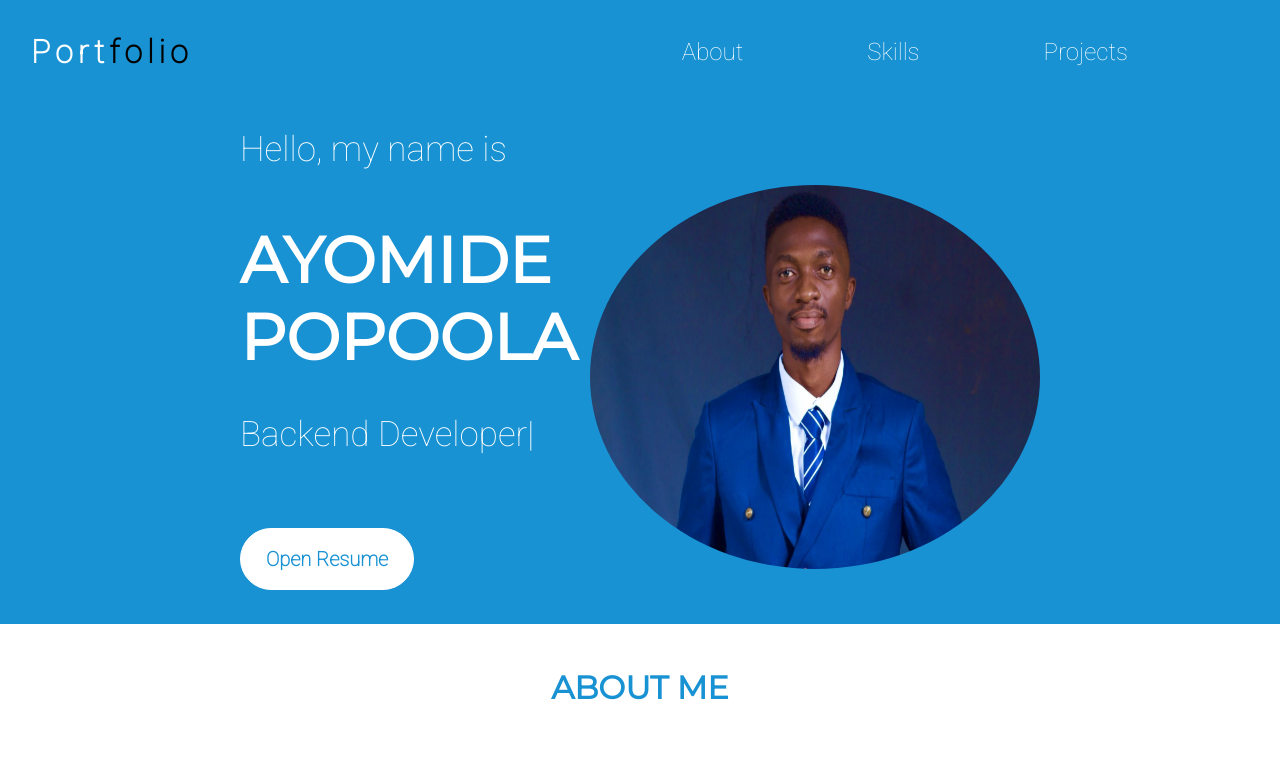
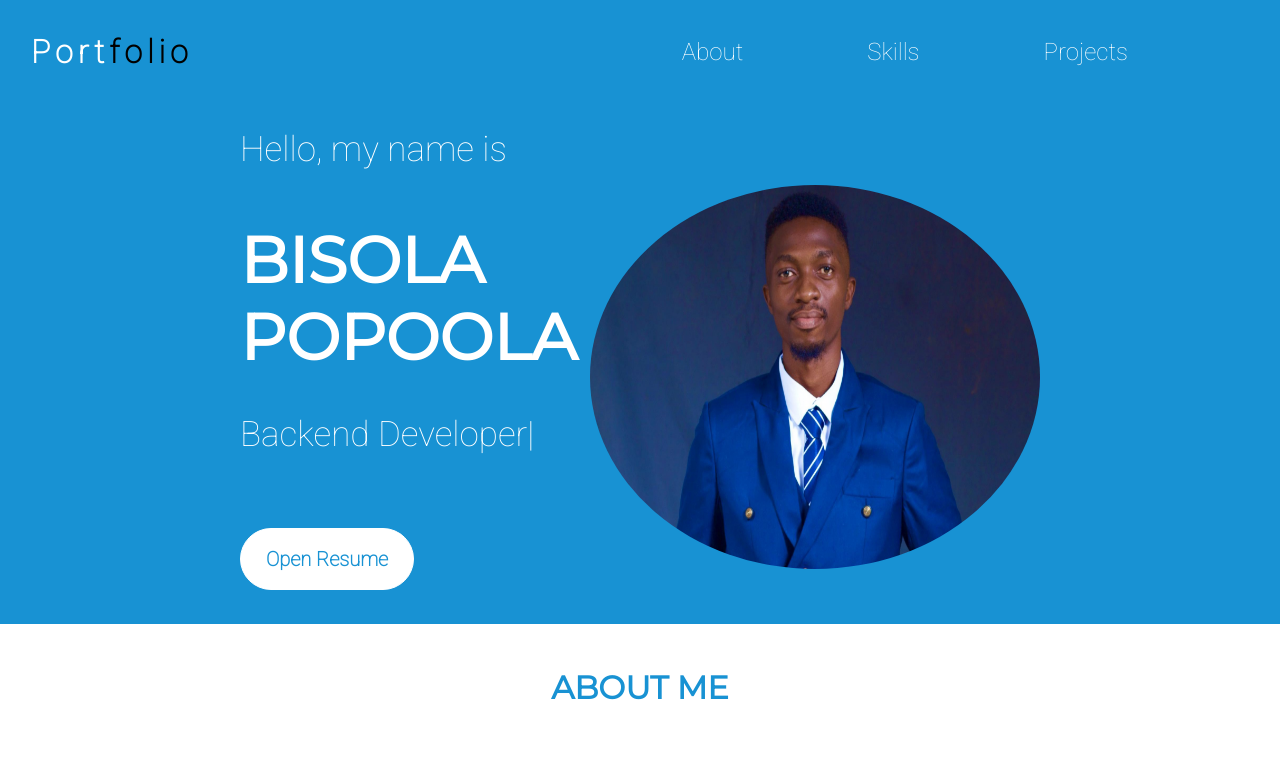
Before and after one commit to bizzyjay01/My-Portfolio, a plain HTML site: page index.html in a window 1280 px wide. Shown: the top 773 px of the page. Drawn offline with nearby package versions, Linux system fonts and the light colour scheme.

Commit message:
portfolio

```diff
--- a/index.html
+++ b/index.html
@@ -58,7 +58,7 @@
       <div class="header-content">
         <div class="header-intro">
           <p class="header-item intro">Hello, my name is</p>
-          <h1 class="header-item name">Ayomide Popoola</h1>
+          <h1 class="header-item name">Bisola Popoola</h1>
           <h2 class="header-item work">
             Backend Developer<span id="line">&#124;</span>
           </h2>
```
